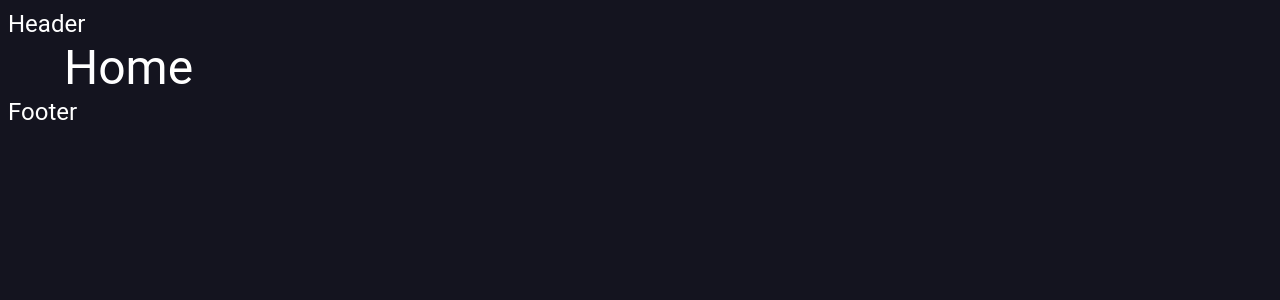
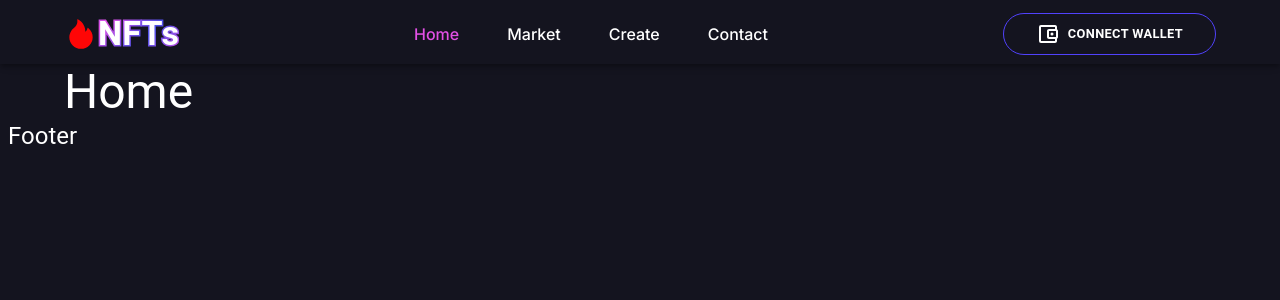
Before and after one commit to Bbek-Crestha/nft-web-market, a React (Create React App) app: page /home in a window 1280 px wide. Shown: the top 300 px of the page. Built offline with nearby package versions, Linux system fonts and the light colour scheme.

Commit message:
feat: update Header component

```diff
--- a/src/App.js
+++ b/src/App.js
@@ -5,6 +5,7 @@ import {
 	Navigate,
 	Outlet,
 } from "react-router-dom";
+import { Box } from "@mui/material";
 
 import "./App.css";
 import { Header, Footer } from "components";
@@ -14,7 +15,9 @@ const RouteWithHAF = () => {
 	return (
 		<>
 			<Header />
-			<Outlet />
+			<Box sx={{ marginTop: "4rem" }}>
+				<Outlet />
+			</Box>
 			<Footer />
 		</>
 	);
--- a/src/components/layout/header/Header.js
+++ b/src/components/layout/header/Header.js
@@ -1,11 +1,106 @@
 import React from "react";
-import { Typography } from "@mui/material";
+import {
+	AppBar,
+	Box,
+	Button,
+	Container,
+	IconButton,
+	List,
+	ListItem,
+	Typography,
+} from "@mui/material";
+import { AiFillFire, AiOutlineMenu } from "react-icons/ai";
+import { MdOutlineAccountBalanceWallet } from "react-icons/md";
+
+import { Nav_Items } from "./NavItems";
+import { Link } from "react-router-dom";
 
 const Header = () => {
 	return (
-		<>
-			<Typography variant="h5">Header</Typography>
-		</>
+		<AppBar position="fixed" sx={{ background: "inherit", height: "4rem" }}>
+			<Container>
+				<Box
+					sx={{
+						display: "flex",
+						justifyContent: "space-between",
+						padding: ".5rem 0rem",
+					}}
+				>
+					<Typography
+						variant="h4"
+						component="div"
+						sx={{
+							display: "flex",
+							alignItems: "center",
+							fontWeight: "600",
+							background:
+								"linear-gradient(-45deg, #e250e5, #4b50e6,#e250e5, #4b50e6)",
+							backgroundSize: "100% 100%",
+							backgroundClip: "text",
+							WebkitTextStroke: "3px transparent",
+							WebkitTextStrokeFillColor: "#14141f",
+						}}
+					>
+						<AiFillFire style={{ color: "#ff0606" }} />
+						NFTs
+					</Typography>
+
+					<List sx={{ display: "flex", gap: "1rem" }}>
+						{Nav_Items.map((item) => {
+							const isActive = window.location.pathname === item.route;
+							return (
+								<ListItem
+									key={item.id}
+									sx={{
+										color: isActive ? "#e250e5" : "#fff",
+										fontWeight: "500",
+										"&:hover": {
+											color: "#e250e5",
+										},
+									}}
+								>
+									<Link to={item.route}>{item.name}</Link>
+								</ListItem>
+							);
+						})}
+					</List>
+
+					<Box sx={{ display: "flex", gap: "1rem", alignItems: "center" }}>
+						<Button
+							sx={{
+								color: "#fff",
+								border: "1px solid #5142fc",
+								borderRadius: "5rem",
+								fontSize: ".8rem",
+								fontWeight: "600",
+								padding: ".5rem 2rem",
+								"&:hover": {
+									color: "#5142fc",
+								},
+							}}
+						>
+							<Link
+								to="/wallet"
+								style={{
+									display: "flex",
+									gap: ".5rem",
+									alignItems: "center",
+								}}
+							>
+								<MdOutlineAccountBalanceWallet
+									style={{ width: "1.5rem", height: "1.5rem" }}
+								/>
+								Connect Wallet
+							</Link>
+						</Button>
+
+						<IconButton sx={{ color: "#fff", display: "none" }}>
+							<AiOutlineMenu />
+						</IconButton>
+					</Box>
+				</Box>
+			</Container>
+		</AppBar>
 	);
 };
 
--- /dev/null
+++ b/src/components/layout/header/NavItems.js
@@ -0,0 +1,22 @@
+export const Nav_Items = [
+	{
+		id: 1,
+		name: "Home",
+		route: "/home",
+	},
+	{
+		id: 2,
+		name: "Market",
+		route: "/market",
+	},
+	{
+		id: 3,
+		name: "Create",
+		route: "/create",
+	},
+	{
+		id: 4,
+		name: "Contact",
+		route: "/contact",
+	},
+];
```
